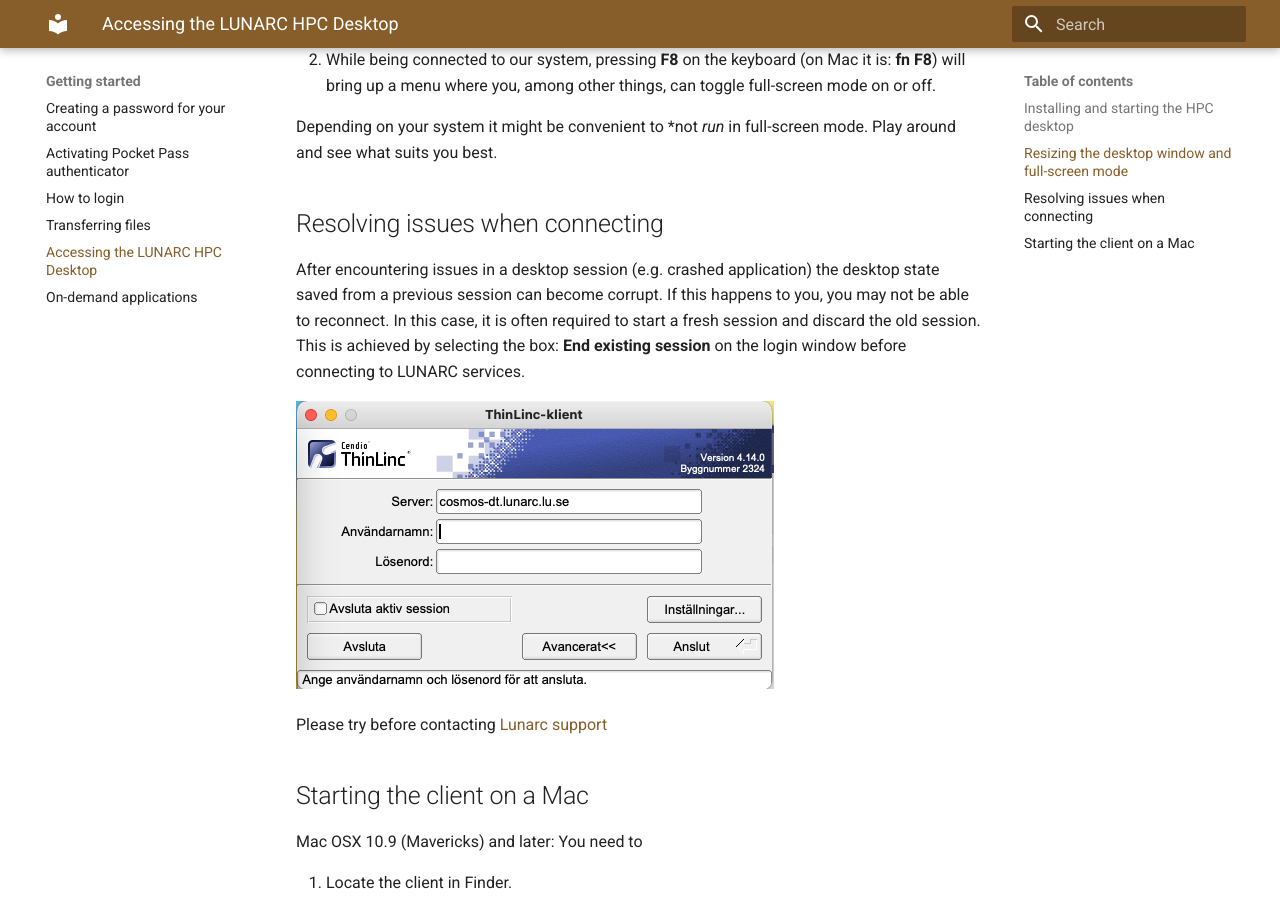
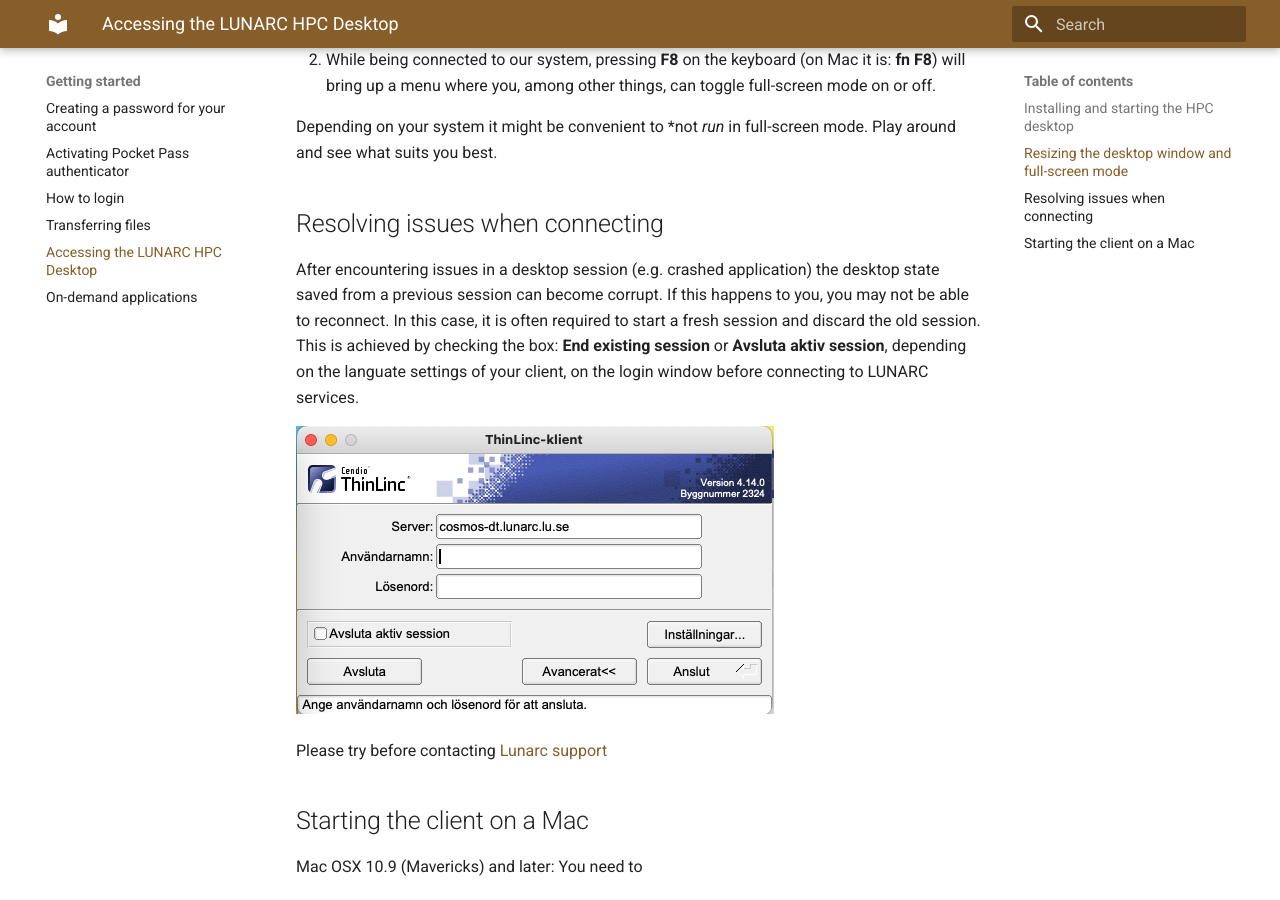
Before and after one commit to lunarc/lunarc_docs, an MkDocs documentation site: the page built from docs/getting_started/using_hpc_desktop.md, in a window 1280 px wide and 900 px high, scrolled down 2089 px. Built offline with MkDocs 1.6.1 and Material for MkDocs 9.7.7, drawn with Linux system fonts in a browser that asks for light colours; comment, search, counter and statistics services are not loaded.

Commit message:
Reverence for swedish language version of client

```diff
--- a/docs/getting_started/using_hpc_desktop.md
+++ b/docs/getting_started/using_hpc_desktop.md
@@ -34,7 +34,7 @@
 
 ## Resolving issues when connecting
 
-After encountering issues in a desktop session (e.g. crashed application) the desktop state saved from a previous session can become corrupt. If this happens to you, you may not be able to reconnect. In this case, it is often required to start a fresh session and discard the old session.  This is achieved by selecting the box: **End existing session** on the login window before connecting to LUNARC services.
+After encountering issues in a desktop session (e.g. crashed application) the desktop state saved from a previous session can become corrupt. If this happens to you, you may not be able to reconnect. In this case, it is often required to start a fresh session and discard the old session.  This is achieved by checking the box: **End existing session** or **Avsluta aktiv session**, depending on the languate settings of your client, on the login window before connecting to LUNARC services.
 
 ![login window](../images/desktopLogin.png "Desktop login window")
 
```
